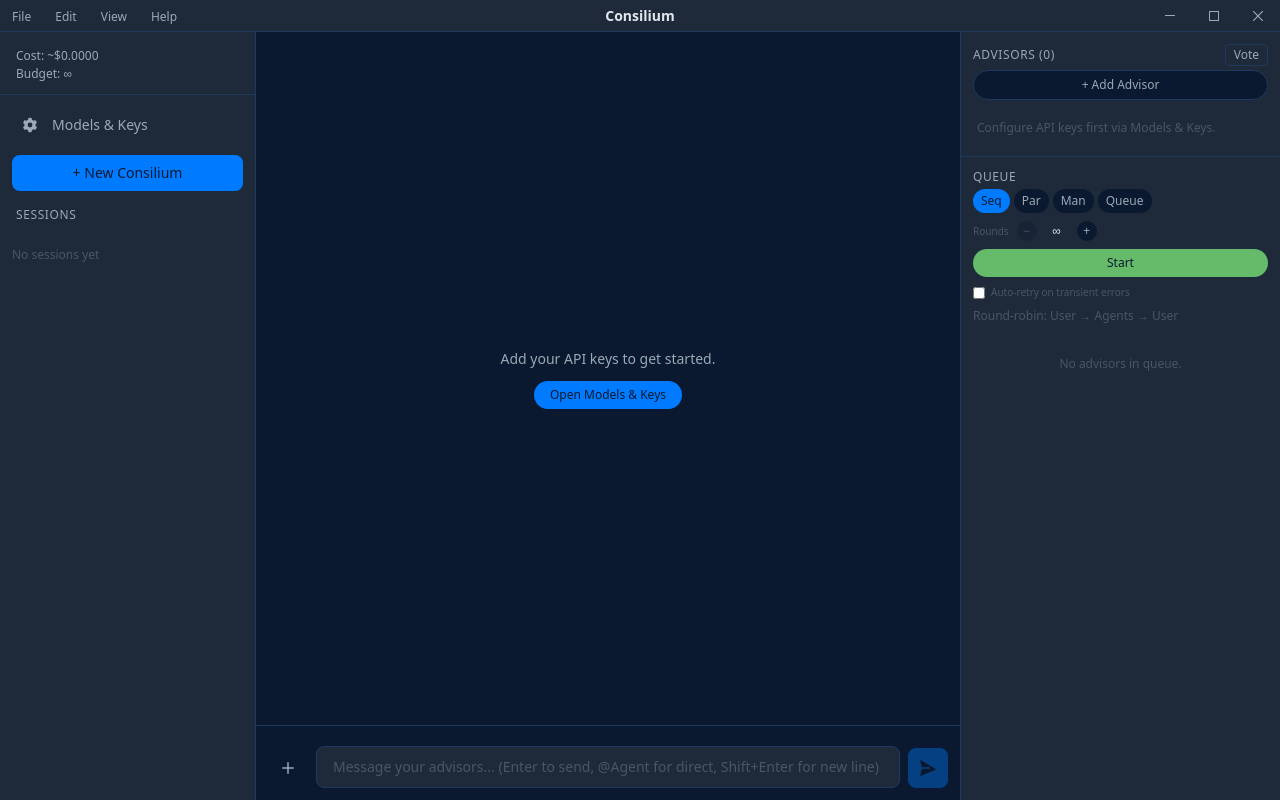
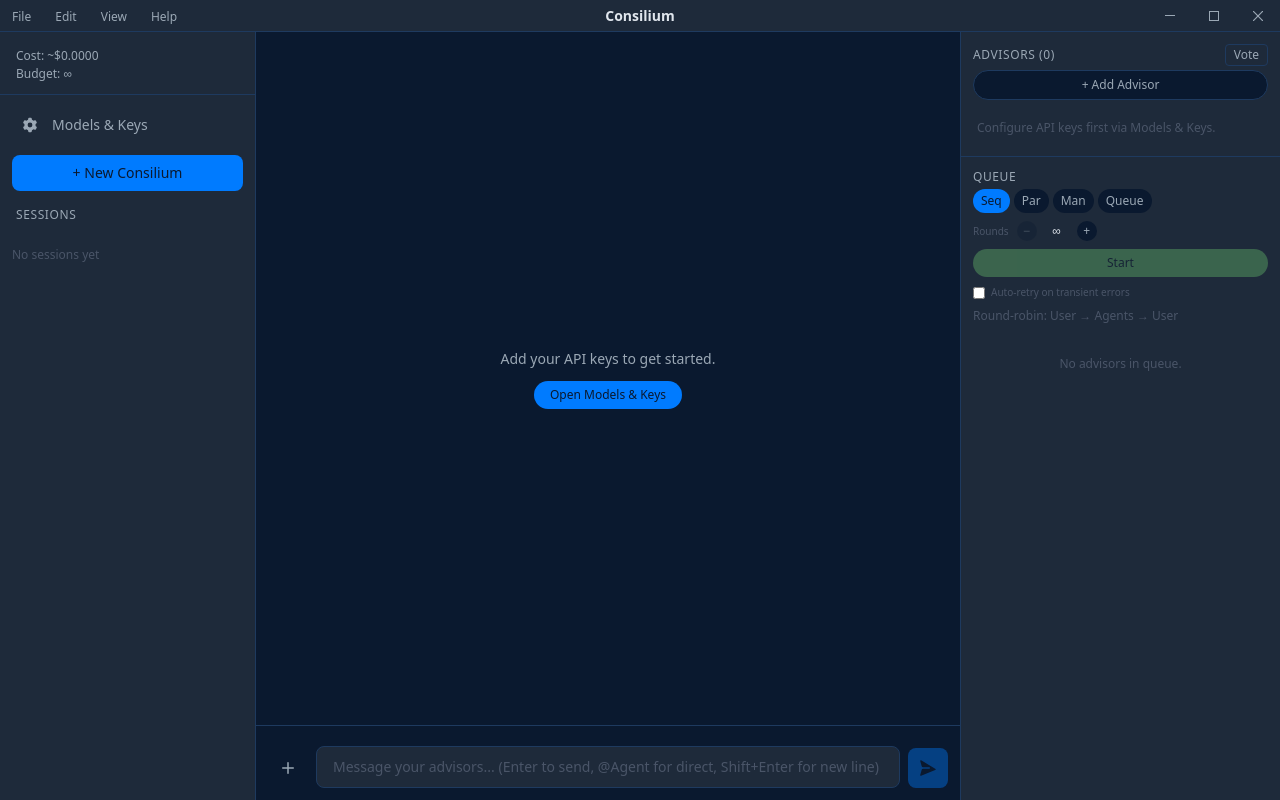
Before and after one commit to FpSilSha/Consilium, a React (Vite) app: page / in a window 1280 px wide. Built offline with nearby package versions, Linux system fonts and the light colour scheme.

Commit message:
fix: disable Start button when no advisors are present

```diff
--- a/src/features/advisorPanel/TurnControls.tsx
+++ b/src/features/advisorPanel/TurnControls.tsx
@@ -93,7 +93,8 @@
         {!isRunning ? (
           <button
             onClick={startRun}
-            className="flex-1 rounded-full bg-accent-green py-1.5 text-xs font-medium text-content-inverse transition-colors hover:bg-accent-green/90"
+            disabled={windowOrder.length === 0}
+            className="flex-1 rounded-full bg-accent-green py-1.5 text-xs font-medium text-content-inverse transition-colors hover:bg-accent-green/90 disabled:opacity-40"
           >
             Start
           </button>
```
